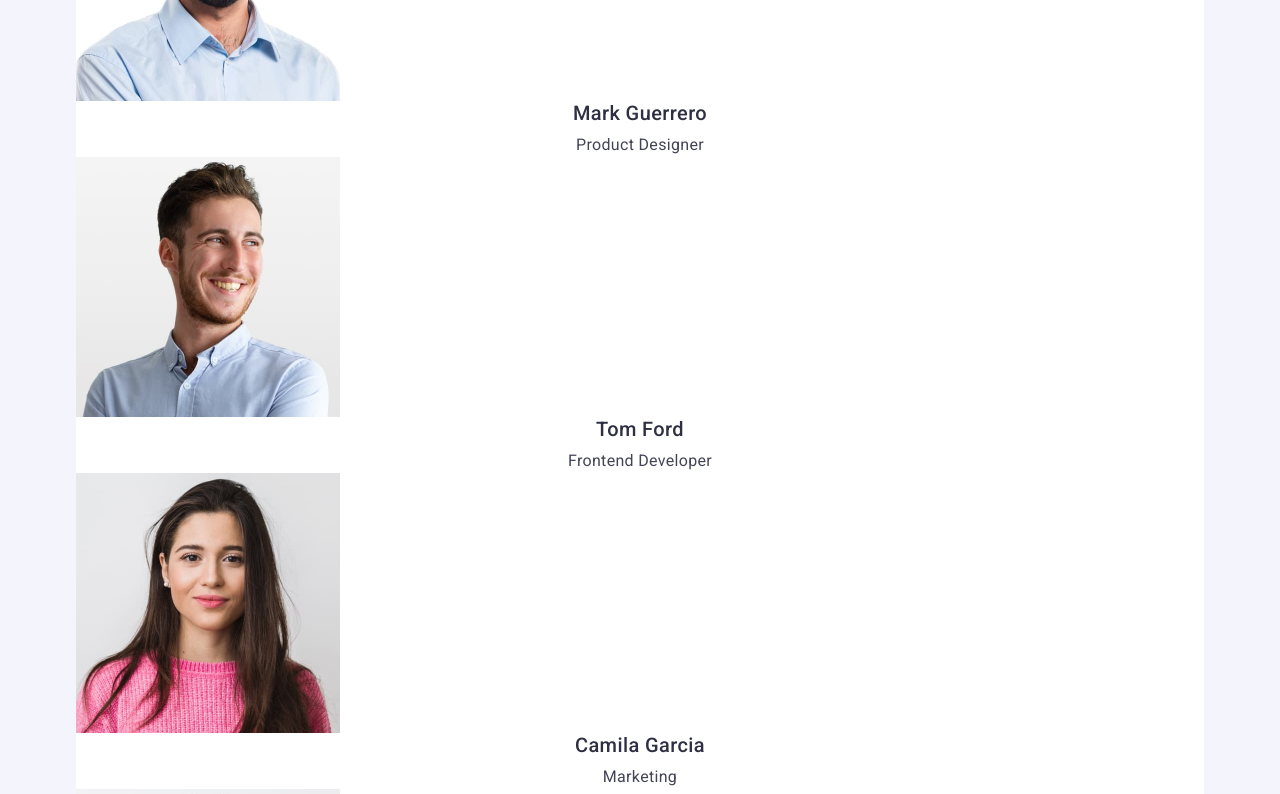
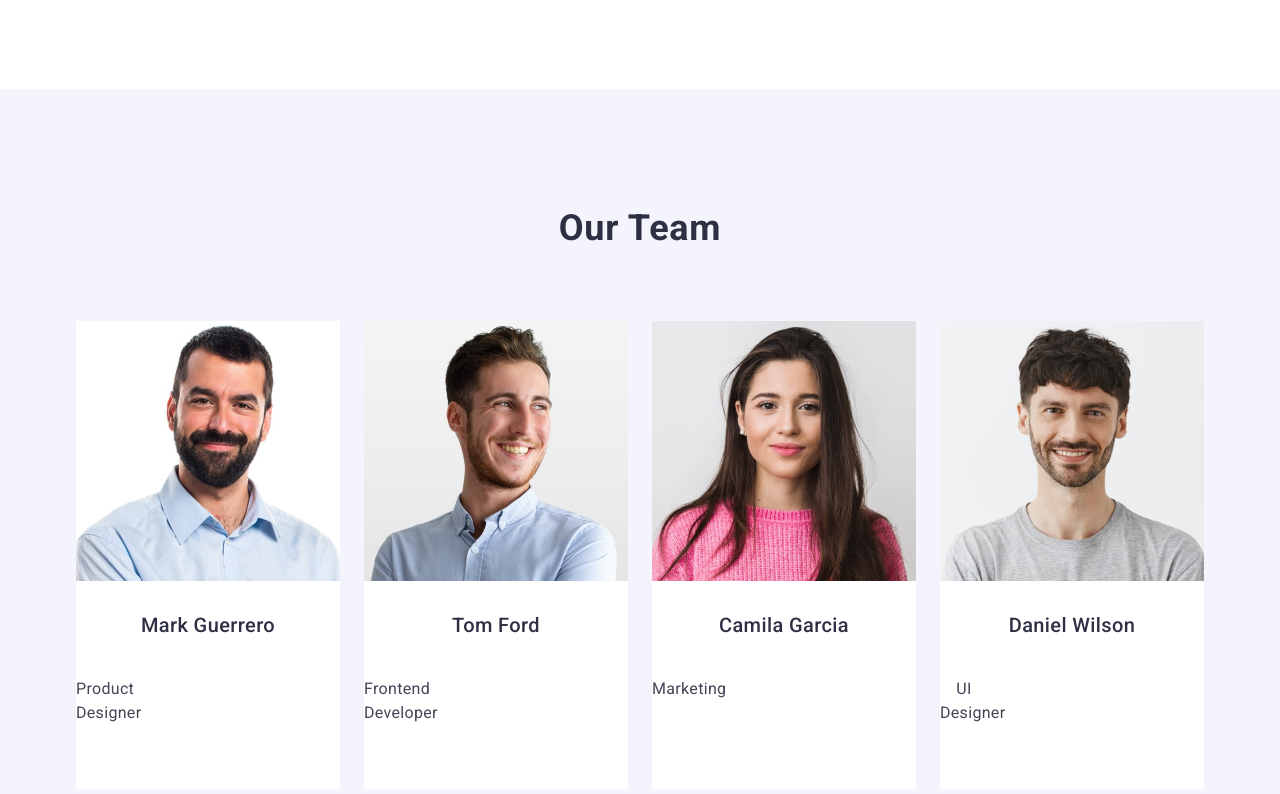
Before and after one commit to ZozulyaYulya/got-markup-hw-03, a plain HTML site: page index.html in a window 1280 px wide. Shown: the part 1240-2034 px from the top of the page. Drawn offline with nearby package versions, Linux system fonts and the light colour scheme.

Commit message:
add staff

```diff
--- a/css/styles.css
+++ b/css/styles.css
@@ -189,12 +189,19 @@ a {
 .advant-item {
   width: calc((100% - 72px) / 4);
 }
+
+.staff {
+  padding: 32px 0;
+}
+
 .item-list {
   font-weight: 500;
   font-size: 20px;
   line-height: 1.2;
   letter-spacing: 0.02em;
   color: #2e2f42;
+  margin-bottom: 8px;
+  text-align: center;
   margin-bottom: 8px;
 }
 .text-item {
@@ -204,14 +211,29 @@ a {
   letter-spacing: 0.02em;
   color: #434455;
   background-color: #ffffff;
+  width: calc((100% - 72px) / 4);
+  border-radius: 0px 0px 4px 4px;
+}
+.text-item staff {
+  text-align: center;
+  font-weight: 400;
+  font-size: 16px;
+  line-height: 1.5;
+  letter-spacing: 0.02em;
+  color: #434455;
+  background-color: #ffffff;
+  width: calc((100% - 72px) / 4);
+  border-radius: 0px 0px 4px 4px;
 }
 
 .team-class {
+  padding: 120px 0;
   background-color: #f4f4fd;
   text-transform: capitalize;
   color: #2e2f42;
 }
 .team-title {
+  margin-bottom: 72px;
   font-weight: 700;
   font-size: 36px;
   line-height: 1.11;
@@ -220,7 +242,10 @@ a {
   color: #2e2f42;
   text-transform: capitalize;
 }
-
+.team-list {
+  display: flex;
+  gap: 24px;
+}
 .portfolio-title {
   font-weight: 700;
   font-size: 36px;
--- a/index.html
+++ b/index.html
@@ -113,8 +113,10 @@
                 height="260"
                 alt="Team Card 1"
               />
-              <h3 class="item-list">Mark Guerrero</h3>
-              <p class="text-item">Product Designer</p>
+              <div class="staff">
+                <h3 class="item-list">Mark Guerrero</h3>
+                <p class="text-item staff">Product Designer</p>
+              </div>
             </li>
 
             <li class="team-item">
@@ -124,8 +126,10 @@
                 height="260"
                 alt="Team Card 2"
               />
-              <h3 class="item-list">Tom Ford</h3>
-              <p class="text-item">Frontend Developer</p>
+              <div class="staff">
+                <h3 class="item-list">Tom Ford</h3>
+                <p class="text-item staff">Frontend Developer</p>
+              </div>
             </li>
 
             <li class="team-item">
@@ -135,8 +139,10 @@
                 height="260"
                 alt="Team Card 3"
               />
-              <h3 class="item-list">Camila Garcia</h3>
-              <p class="text-item">Marketing</p>
+              <div class="staff">
+                <h3 class="item-list">Camila Garcia</h3>
+                <p class="text-item staff">Marketing</p>
+              </div>
             </li>
 
             <li class="team-item">
@@ -146,8 +152,10 @@
                 height="260"
                 alt="Team Card 4"
               />
-              <h3 class="item-list">Daniel Wilson</h3>
-              <p class="text-item">UI Designer</p>
+              <div class="staff">
+                <h3 class="item-list">Daniel Wilson</h3>
+                <p class="text-item staff">UI Designer</p>
+              </div>
             </li>
           </ul>
         </div>
```
